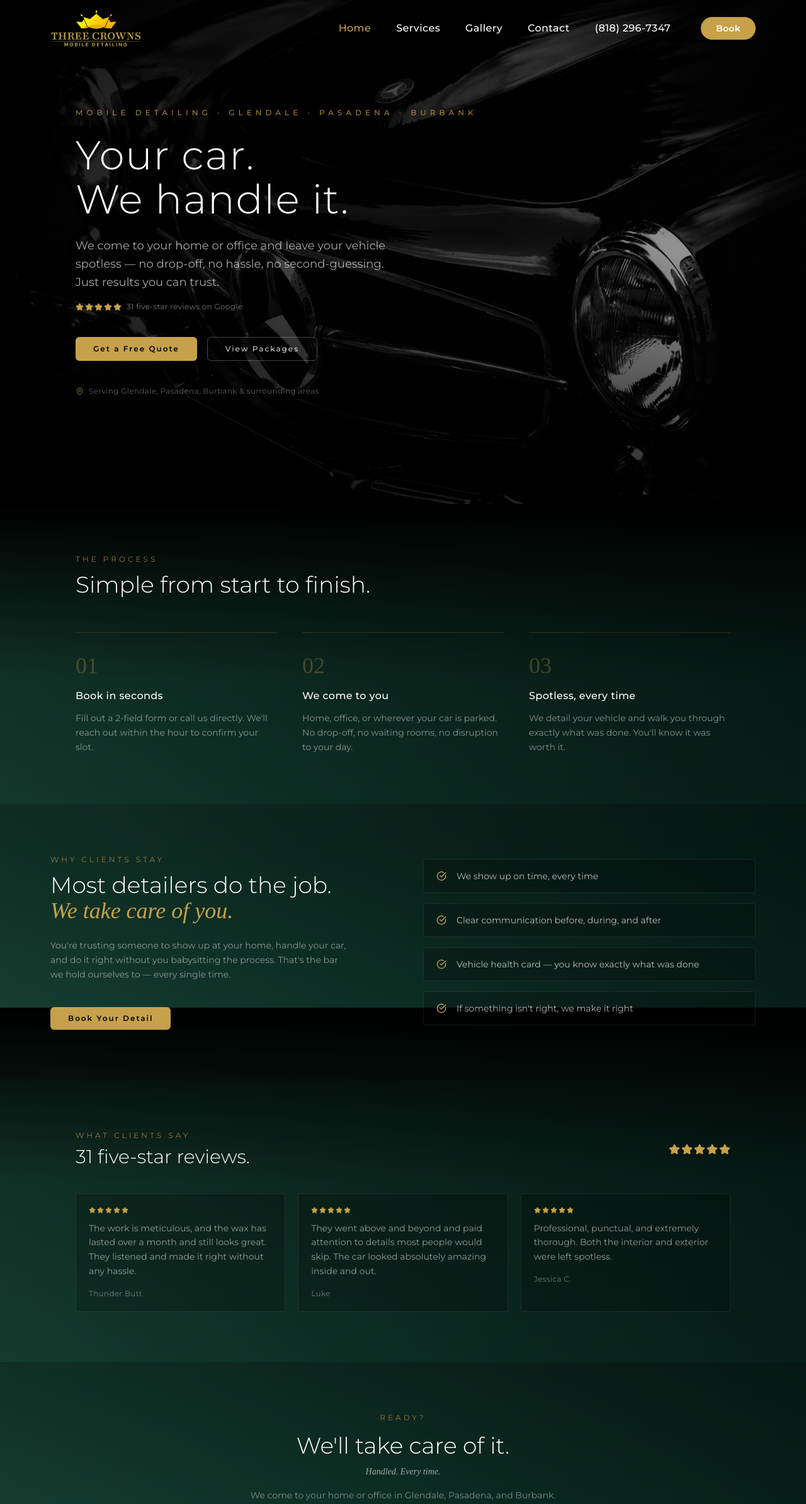
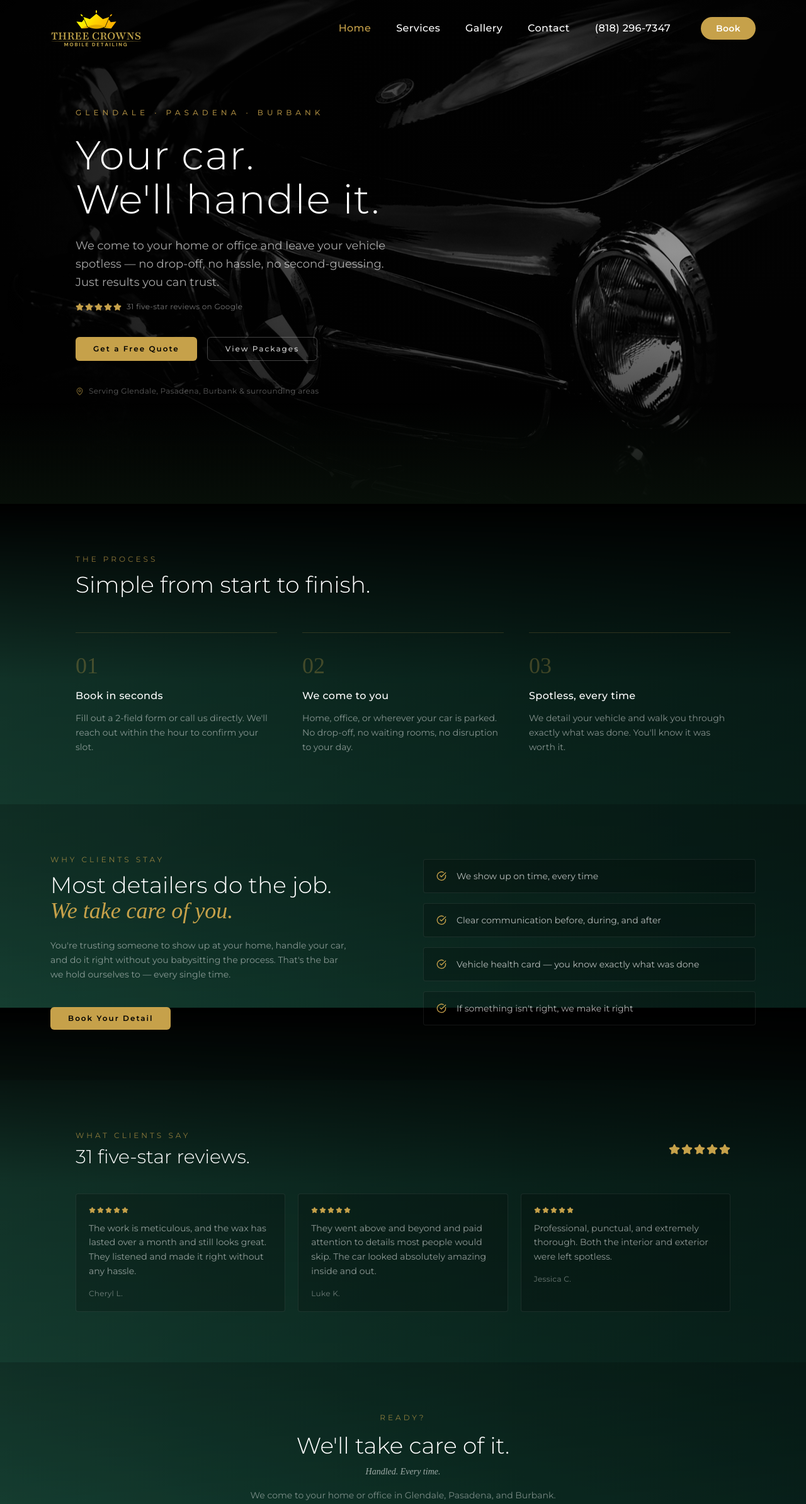
Before and after one commit to threecrown5/three-crowns-detailing, a Next.js app: page / in a window 1280 px wide. Shown: the top 2388 px of the page at 63% size. Built offline with nearby package versions, Linux system fonts and the light colour scheme.

Commit message:
Update page.tsx

```diff
--- a/app/page.tsx
+++ b/app/page.tsx
@@ -3,8 +3,8 @@ import { Button } from "@/components/ui/button";
 import { MapPin, Star, CheckCircle } from "lucide-react";
 
 const reviews = [
-  { name: "Thunder Butt", text: "The work is meticulous, and the wax has lasted over a month and still looks great. They listened and made it right without any hassle." },
-  { name: "Luke", text: "They went above and beyond and paid attention to details most people would skip. The car looked absolutely amazing inside and out." },
+  { name: "Cheryl L.", text: "The work is meticulous, and the wax has lasted over a month and still looks great. They listened and made it right without any hassle." },
+  { name: "Luke K.", text: "They went above and beyond and paid attention to details most people would skip. The car looked absolutely amazing inside and out." },
   { name: "Jessica C.", text: "Professional, punctual, and extremely thorough. Both the interior and exterior were left spotless." },
 ];
 
@@ -29,20 +29,22 @@ export default function HomePage() {
         className="relative min-h-svh flex items-center bg-cover bg-center bg-no-repeat"
         style={{ backgroundImage: 'url("/images/Classic Benz.jpg")' }}
       >
-        {/* Horizontal overlay — heavy left where text lives */}
+        {/* Horizontal overlay */}
         <div className="absolute inset-0 bg-gradient-to-r from-black/85 via-black/55 to-transparent" />
-        {/* Vertical overlay — bumped for mobile legibility per C2 suggestion */}
+        {/* Vertical overlay — mobile legibility */}
         <div className="absolute inset-0 bg-gradient-to-t from-black/70 via-black/20 to-black/40" />
+        {/* Bottom fade — smooth transition into next section */}
+        <div className="absolute bottom-0 left-0 right-0 h-40 bg-gradient-to-t from-[#070E08] to-transparent" />
 
         <div className="relative z-10 w-full max-w-[1200px] mx-auto px-6 md:px-20 py-32 md:py-0">
           <div className="max-w-[680px] text-center md:text-left">
 
             <p className="text-gold text-xs tracking-[6px] font-medium mb-6 uppercase opacity-80">
-              Mobile Detailing · Glendale · Pasadena · Burbank
+              Glendale · Pasadena · Burbank
             </p>
 
             <h1 className="text-4xl md:text-[clamp(52px,5vw,80px)] font-light tracking-wide leading-[1.1] mb-6">
-              Your car.<br className="hidden md:block" /> We handle it.
+              Your car.<br className="hidden md:block" /> We'll handle it.
             </h1>
 
             <p className="text-white/65 text-base md:text-lg leading-relaxed max-w-[520px] mb-4 mx-auto md:mx-0">
```
